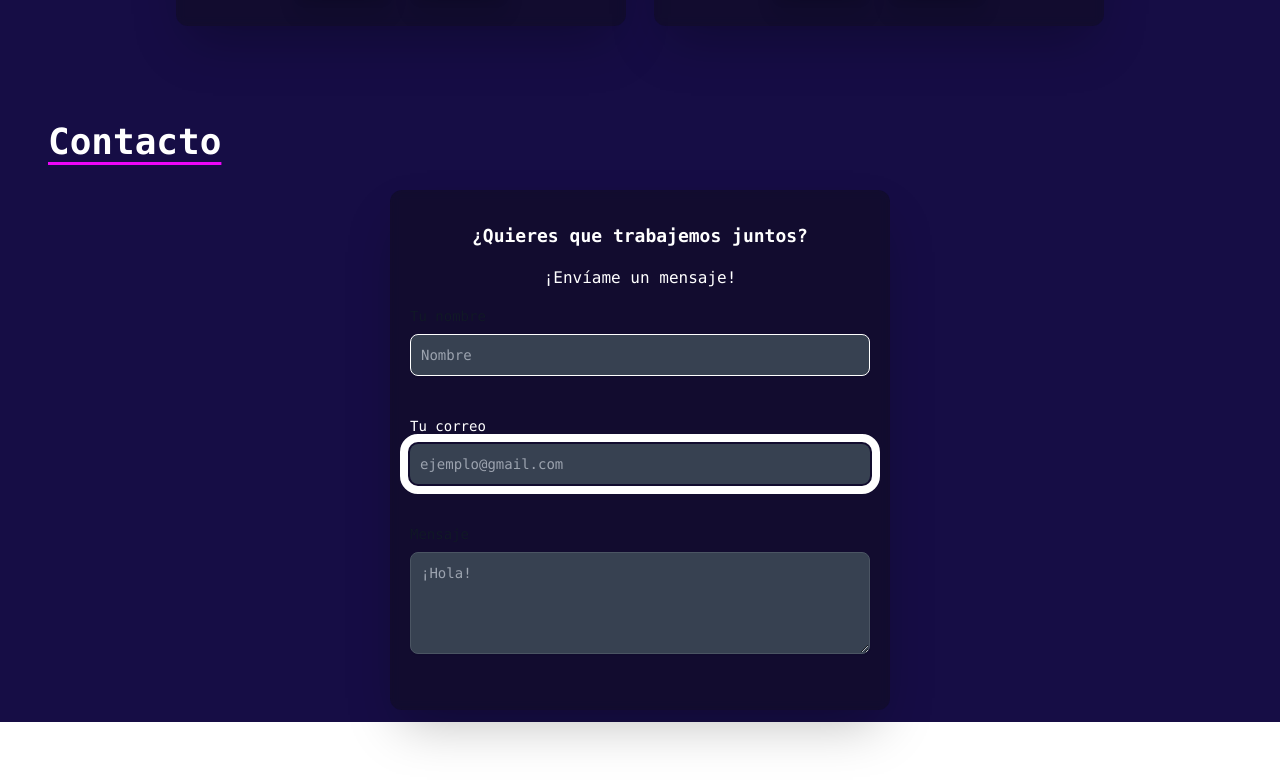
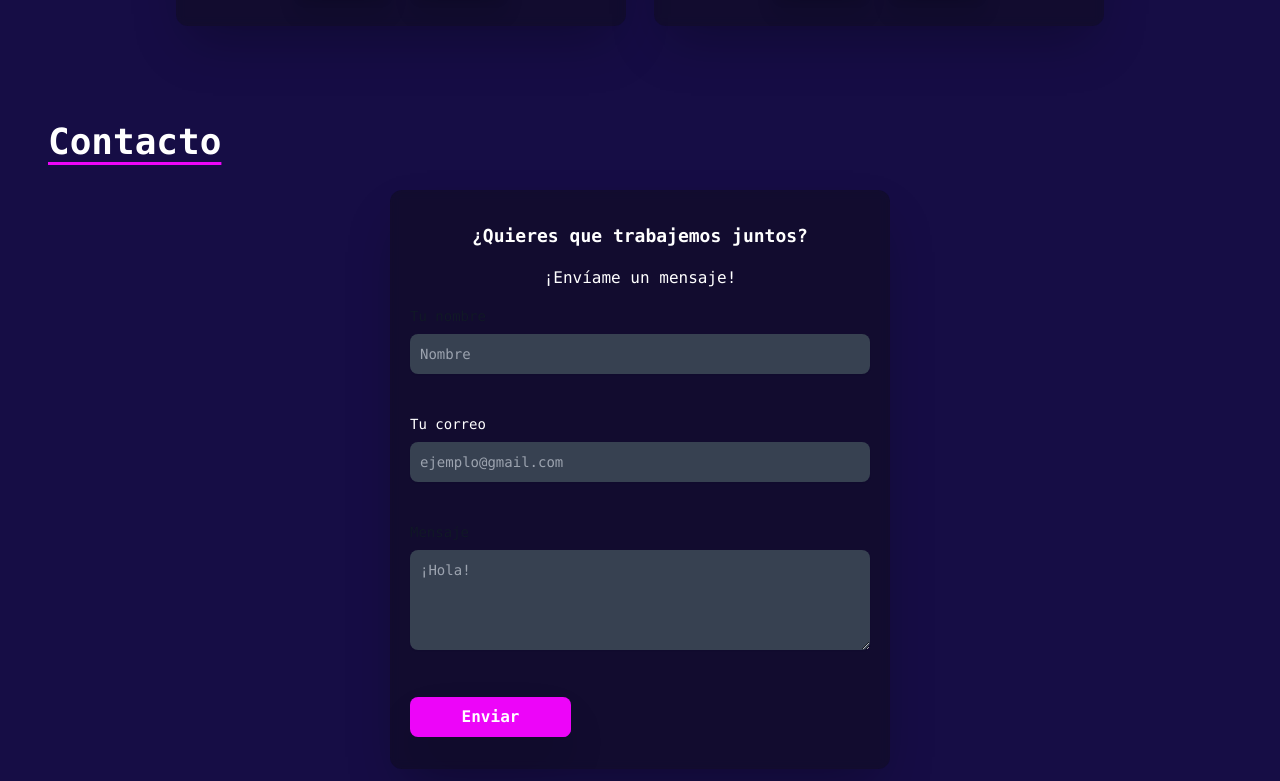
Before and after one commit to Juan2579/portfolio, a React (Vite) app: page / in a window 1280 px wide. Shown: the part 4190-4971 px from the top of the page. Before the commit the page ends 4912 px from the top, so only its background shows below. Built offline with nearby package versions, Linux system fonts and the light colour scheme.

Commit message:
Form of contact section added and initial function of sending email

```diff
--- a/package.json
+++ b/package.json
@@ -9,6 +9,7 @@
     "preview": "vite preview"
   },
   "dependencies": {
+    "@emailjs/browser": "^3.10.0",
     "react": "^18.2.0",
     "react-dom": "^18.2.0"
   },
--- a/src/components/ContentContact.jsx
+++ b/src/components/ContentContact.jsx
@@ -1,24 +1,34 @@
 import React from 'react'
 
 export const ContentContact = () => {
+  const onSubmit = (e) => {
+    e.preventDefault()
+  }
   return (
     <div className='w-full flex flex-col gap-6 lg:gap-7'>
       <h2 className='text-xl font-bold underline underline-offset-8 decoration-[#ed05f9] md:text-2xl lg:text-3xl lg:pt-8 xl:text-4xl'>Contacto</h2>
-      <form className='w-full max-w-[500px] mx-auto flex flex-col gap-4 bg-[#0e0d10] bg-clip-padding bg-opacity-40 rounded-xl shadow-2xl px-5 py-8' style={{backdropFilter: "blur(5px)"}}>
-        <p className='text-lg font-bold mx-auto'>¿Quieres que trabajemos juntos?</p>
+      <form onSubmit={e => onSubmit(e)} className='w-full max-w-[500px] mx-auto flex flex-col gap-4 bg-[#0e0d10] bg-clip-padding bg-opacity-40 rounded-xl shadow-2xl px-5 py-8' style={{backdropFilter: "blur(5px)"}}>
+        <p className='text-lg font-bold mx-auto text-center'>¿Quieres que trabajemos juntos?</p>
         <p className='mx-auto'>¡Envíame un mensaje!</p>
         <div class="mb-6">
           <label for="name" className="block mb-2 text-sm font-medium text-gray-900 dark:text-white">Tu nombre</label>
-          <input type="text" id="name" class="shadow-sm border text-sm rounded-lg block w-full p-2.5 bg-gray-700 border-white placeholder-gray-400 text-white  shadow-sm-light" placeholder="Nombre" required />
+          <input type="text" id="name" className="shadow-sm  text-sm rounded-lg w-full p-2.5 bg-gray-700 text-white outline-1 focus:outline-[#ed05f9]" placeholder="Nombre" required />
         </div>
         <div class="mb-6">
           <label for="email" className="block mb-2 text-sm font-medium text-white">Tu correo</label>
-          <input type="email" id="email" class="shadow-sm  text-sm rounded-lg w-full p-2.5 bg-gray-700 text-white outline outline-offset-2 outline-8" placeholder='ejemplo@gmail.com' required />
+          <input type="email" id="email" className="shadow-sm  text-sm rounded-lg w-full p-2.5 bg-gray-700 text-white outline-1 focus:outline-[#ed05f9]" placeholder='ejemplo@gmail.com' required />
         </div>
         <div className='mb-6'>
           <label for="message" className="block mb-2 text-sm font-medium text-gray-900 dark:text-white">Mensaje</label>
-          <textarea id="message" rows="4" class="shadow-sm border text-sm rounded-lg block w-full p-2.5 bg-gray-700 border-gray-600 placeholder-gray-400 text-white focus:ring-blue-500 focus:border-blue-500 shadow-sm-light" placeholder="¡Hola!" required></textarea>
+          <textarea id="message" rows="4" className="shadow-sm  text-sm rounded-lg w-full p-2.5 bg-gray-700 text-white outline-1 focus:outline-[#ed05f9]" placeholder="¡Hola!" required></textarea>
         </div>
+        <button className='form-button w-[35%] relative bg-[#ed05f9] py-2 px-5 font-bold overflow-hidden transition-all duration-500 shadow-2xl rounded-lg' type="submit">
+          <span></span>
+          <span></span>
+          <span></span>
+          <span></span>
+          Enviar
+        </button>
       </form>
     </div>
   )
--- a/src/components/ContentProjects.jsx
+++ b/src/components/ContentProjects.jsx
@@ -14,7 +14,7 @@ export const ContentProjects = () => {
               <p className='text-lg font-bold md:text-xl lg:text-2xl'>{project.name}</p>
               <p className='text-base sm:text-base md:text-lg text-gray-300'>{project.description}</p>
               <div className='w-4/5 max-h-[300px] max-w-[250px]  lg:min-w-[400px] lg:min-h-[300px] 2xl:min-w-[400px] 2xl:min-h-[300px] border-4 rounded-xl overflow-hidden'>
-                <img className=' transition-all duration-300 hover:scale-125'
+                <img className='w-full h-full lg:min-w-[400px] lg:min-h-[300px] 2xl:min-w-[400px] 2xl:min-h-[300px]  transition-all duration-300 hover:scale-125'
                   src={srcImage === "mobile" ? project.mobilePath : project.desktopPath}
                   alt={project.name}
                 />
--- a/src/styles/index.css
+++ b/src/styles/index.css
@@ -1,4 +1,4 @@
-@import url('https://fonts.googleapis.com/css2?family=Orbitron:wght@500;900&display=swap');
+@import url("https://fonts.googleapis.com/css2?family=Orbitron:wght@500;900&display=swap");
 
 @tailwind base;
 @tailwind components;
@@ -17,13 +17,14 @@
 
 /* spinner classes*/
 .spinner {
-  background-image: linear-gradient(rgb(186, 66, 255) 35%,rgb(0, 225, 255));
+  background-image: linear-gradient(rgb(186, 66, 255) 35%, rgb(0, 225, 255));
   width: 100px;
   height: 100px;
   animation: spinning 1.7s linear infinite;
   text-align: center;
   border-radius: 50px;
-  box-shadow: 0px -5px 20px 0px rgb(186, 66, 255), 0px 5px 20px 0px rgb(0, 225, 255);
+  box-shadow: 0px -5px 20px 0px rgb(186, 66, 255),
+    0px 5px 20px 0px rgb(0, 225, 255);
   transition: all 1s ease-out;
 }
 .spinner1 {
@@ -35,41 +36,41 @@
 }
 
 /* navbar classes */
-.first-load{
-	animation: first-load 2s;
+.first-load {
+  animation: first-load 2s;
 }
 
 /* home classes */
-.remove{
-	animation: scale-display--reversed 1.4s
+.remove {
+  animation: scale-display--reversed 1.4s;
 }
 
-.onLoad{
-	animation: scale-display 1s
+.onLoad {
+  animation: scale-display 1s;
 }
 
 /* home h1 classes */
-.letters{
+.letters {
   white-space: nowrap;
   overflow: hidden;
   width: 100%;
 }
 
-.greeting-animation{
+.greeting-animation {
   animation: letters-animation 2s steps(60, end);
 }
-.name-animation{
+.name-animation {
   animation: letters-animation 2s steps(60, end);
 }
-.role-animation{
+.role-animation {
   animation: letters-animation 2.5s steps(60, end);
 }
 
-.home-buttons{
+.home-buttons {
   width: 144px;
 }
 
-.box-animation{
+.box-animation {
   min-width: 100px;
   min-height: 100px;
   max-width: 200px;
@@ -79,7 +80,7 @@
   border-radius: 50%;
   overflow: hidden;
 }
-.box-animation::before{
+.box-animation::before {
   content: "";
   position: absolute;
   inset: -50px -50px;
@@ -87,7 +88,7 @@
   transition: all 0.5s;
   animation: rotating 4s linear infinite;
 }
-.box-animation::after{
+.box-animation::after {
   content: "";
   position: absolute;
   border-radius: 50%;
@@ -96,7 +97,7 @@
   z-index: 1;
 }
 
-.project-button::before{
+.project-button::before {
   transition: 0.5s all ease;
   position: absolute;
   top: 0;
@@ -104,40 +105,136 @@
   right: 50%;
   bottom: 0;
   opacity: 0;
-  content: '';
+  content: "";
   background-color: #ed05f9;
   z-index: -1;
 }
 
-.project-button:hover, .project-button:focus {
+.project-button:hover,
+.project-button:focus {
   color: white;
- }
+}
 
- .project-button:hover:before, .project-button:focus:before {
+.project-button:hover:before,
+.project-button:focus:before {
   transition: 0.5s all ease;
   left: 0;
   right: 0;
   opacity: 1;
- }
+}
+
+.form-button:hover {
+  background: #271870;
+  color: #fff;
+  border-radius: 5px;
+}
+
+.form-button span {
+  position: absolute;
+  display: block;
+}
+
+.form-button span:nth-child(1) {
+  top: 0;
+  left: -100%;
+  width: 100%;
+  height: 2px;
+  background: linear-gradient(90deg, transparent, #ed05f9);
+  animation: btn-anim1 1.7s linear infinite;
+}
+
+@keyframes btn-anim1 {
+  0% {
+    left: -100%;
+  }
+
+  50%,
+  100% {
+    left: 100%;
+  }
+}
+
+.form-button span:nth-child(2) {
+  top: -100%;
+  right: 0;
+  width: 2px;
+  height: 100%;
+  background: linear-gradient(180deg, transparent, #ed05f9);
+  animation: btn-anim2 1.7s linear infinite;
+  animation-delay: 0.375s;
+}
+
+@keyframes btn-anim2 {
+  0% {
+    top: -100%;
+  }
+
+  50%,
+  100% {
+    top: 100%;
+  }
+}
+
+.form-button span:nth-child(3) {
+  bottom: 0;
+  right: -100%;
+  width: 100%;
+  height: 2px;
+  background: linear-gradient(270deg, transparent, #ed05f9);
+  animation: btn-anim3 1.7s linear infinite;
+  animation-delay: 0.75s;
+}
+
+@keyframes btn-anim3 {
+  0% {
+    right: -100%;
+  }
+
+  50%,
+  100% {
+    right: 100%;
+  }
+}
+
+.form-button span:nth-child(4) {
+  bottom: -100%;
+  left: 0;
+  width: 2px;
+  height: 100%;
+  background: linear-gradient(360deg, transparent, #ed05f9);
+  animation: btn-anim4 1.7s linear infinite;
+  animation-delay: 1.125s;
+}
+
+@keyframes btn-anim4 {
+  0% {
+    bottom: -100%;
+  }
+
+  50%,
+  100% {
+    bottom: 100%;
+  }
+}
 
 @media (max-width: 331px) {
-  .home-text{
+  .home-text {
     font-size: 20px;
   }
 }
 @media (max-width: 365px) {
-  .home-buttons{
+  .home-buttons {
     max-width: 120px;
   }
 }
-@media (min-width: 332px) and (max-width:450px ) {
-  .home-text{
+@media (min-width: 332px) and (max-width: 450px) {
+  .home-text {
     font-size: 24px;
   }
 }
 
 @media (min-width: 700px) {
-  .box-animation{
+  .box-animation {
     min-width: 170px;
     min-height: 200px;
     max-width: 450px;
@@ -145,8 +242,8 @@
   }
 }
 
-@media (min-width: 1024px){
-  .box-animation{
+@media (min-width: 1024px) {
+  .box-animation {
     min-width: 350px;
     min-height: 300px;
     max-width: 500px;
@@ -155,7 +252,7 @@
 }
 
 @media (min-width: 768px) {
-  .greeting-animation{
+  .greeting-animation {
     animation: letters-animation 4s steps(60, end);
   }
   .technology-shadow:hover:before {
@@ -166,7 +263,7 @@
     right: 0;
     bottom: 0;
     left: 0;
-    background: linear-gradient(-45deg, #d400d4 0%, #00ccff 100% );
+    background: linear-gradient(-45deg, #d400d4 0%, #00ccff 100%);
     transform: translate3d(0px, 20px, 0) scale(0.95);
     filter: blur(15px);
     opacity: 0.7;
@@ -187,24 +284,24 @@
   }
 }
 
-@media (min-width: 1024px) and (max-width: 1335px){
-  .skills-container{
+@media (min-width: 1024px) and (max-width: 1335px) {
+  .skills-container {
     width: 100%;
   }
 }
 
-@media (min-width: 1336px) and (max-width: 1432px){
-  .skills-container{
+@media (min-width: 1336px) and (max-width: 1432px) {
+  .skills-container {
     width: 85%;
   }
-  .skills-image{
+  .skills-image {
     width: 450px;
     height: 250px;
   }
 }
 
-@media (min-width: 1432px){
-  .skills-container{
+@media (min-width: 1432px) {
+  .skills-container {
     width: 100%;
   }
 }
```
Also changed, not shown: 1 other file (tests, documents, lock files or other folders).
